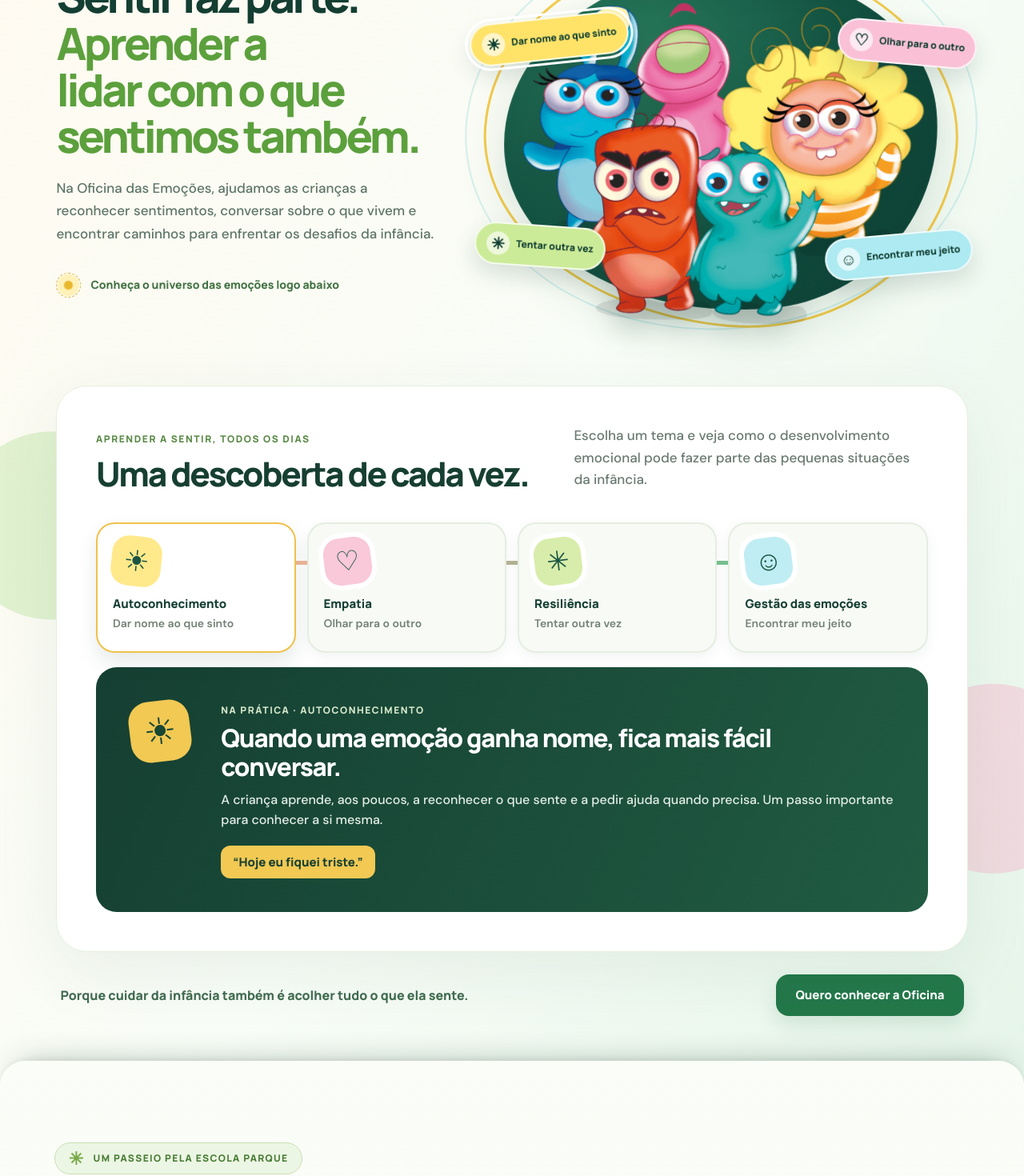
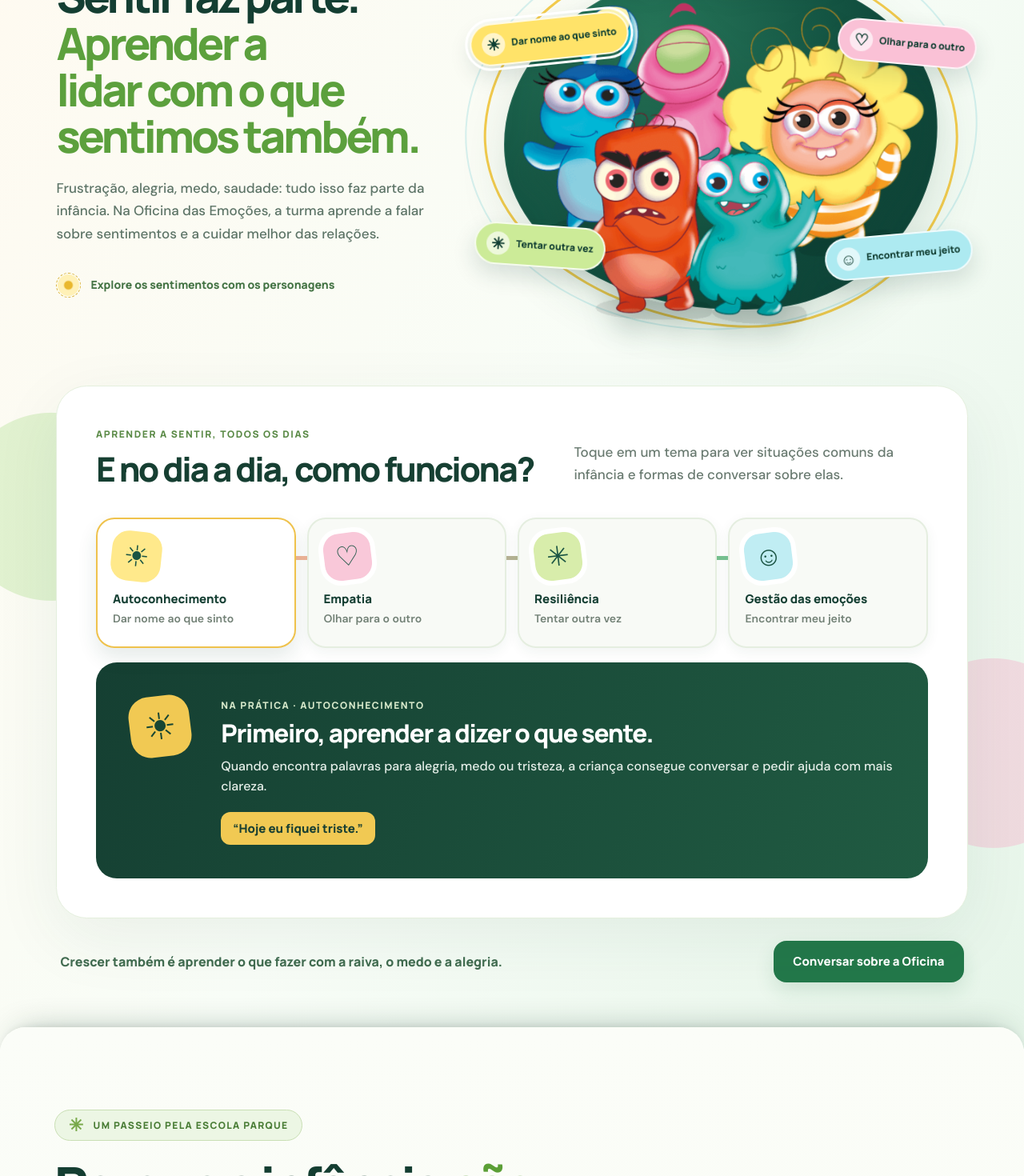
Before and after one commit to adrianoacc/SITE-EP, a Next.js app: page / in a window 1280 px wide. Shown: the part 3839-5309 px from the top of the page at 80% size. Built offline with nearby package versions, Linux system fonts and the light colour scheme.

Commit message:
copy: improve clear, natural language in app/EmotionWorld.js

```diff
--- a/app/EmotionWorld.js
+++ b/app/EmotionWorld.js
@@ -9,8 +9,8 @@ const discoveries = [
     action: 'Dar nome ao que sinto',
     symbol: '☀',
     color: 'yellow',
-    headline: 'Quando uma emoção ganha nome, fica mais fácil conversar.',
-    description: 'A criança aprende, aos poucos, a reconhecer o que sente e a pedir ajuda quando precisa. Um passo importante para conhecer a si mesma.',
+    headline: 'Primeiro, aprender a dizer o que sente.',
+    description: 'Quando encontra palavras para alegria, medo ou tristeza, a criança consegue conversar e pedir ajuda com mais clareza.',
     example: '“Hoje eu fiquei triste.”'
   },
   {
@@ -19,8 +19,8 @@ const discoveries = [
     action: 'Olhar para o outro',
     symbol: '♡',
     color: 'pink',
-    headline: 'Perceber o outro também se aprende.',
-    description: 'Nas relações do dia a dia, incentivamos escuta, respeito e atenção aos sentimentos dos colegas. Conviver é descobrir que cada pessoa sente de um jeito.',
+    headline: 'O colega também tem sentimentos.',
+    description: 'Nas brincadeiras e nos conflitos, conversamos sobre ouvir, respeitar e perceber o que o outro está vivendo.',
     example: '“Acho que meu amigo precisa de ajuda.”'
   },
   {
@@ -29,8 +29,8 @@ const discoveries = [
     action: 'Tentar outra vez',
     symbol: '✳',
     color: 'lime',
-    headline: 'Nem tudo dá certo de primeira — e tudo bem.',
-    description: 'Uma brincadeira difícil ou um desafio novo pode ensinar a lidar com frustrações, buscar alternativas e recomeçar com confiança.',
+    headline: 'Não deu certo? Dá para tentar de outro jeito.',
+    description: 'Quando uma atividade parece difícil, incentivamos a criança a experimentar alternativas, aceitar ajuda e recomeçar.',
     example: '“Não consegui ainda. Vou tentar de novo.”'
   },
   {
@@ -39,8 +39,8 @@ const discoveries = [
     action: 'Encontrar meu jeito',
     symbol: '☺',
     color: 'blue',
-    headline: 'Sentir é natural. Aprender a expressar faz diferença.',
-    description: 'Com acolhimento e orientação, a criança encontra maneiras mais saudáveis de expressar emoções, conversar sobre conflitos e enfrentar desafios.',
+    headline: 'E quando a raiva chega?',
+    description: 'Com orientação, a criança aprende a fazer uma pausa, dizer o que incomoda e buscar uma solução para o conflito.',
     example: '“Estou bravo. Preciso me acalmar.”'
   }
 ];
@@ -106,8 +106,8 @@ export default function EmotionWorld() {
         <div className="emotionWorld__copy">
           <span className="emotionWorld__eyebrow"><span aria-hidden="true">✳</span> OFICINA DAS EMOÇÕES</span>
           <h2 id="emotionWorldTitle">Sentir faz parte. <em>Aprender a lidar com o que sentimos também.</em></h2>
-          <p>Na Oficina das Emoções, ajudamos as crianças a reconhecer sentimentos, conversar sobre o que vivem e encontrar caminhos para enfrentar os desafios da infância.</p>
-          <div className="emotionWorld__invite"><span className="emotionWorld__inviteDot" aria-hidden="true"/><span>Conheça o universo das emoções logo abaixo</span></div>
+          <p>Frustração, alegria, medo, saudade: tudo isso faz parte da infância. Na Oficina das Emoções, a turma aprende a falar sobre sentimentos e a cuidar melhor das relações.</p>
+          <div className="emotionWorld__invite"><span className="emotionWorld__inviteDot" aria-hidden="true"/><span>Explore os sentimentos com os personagens</span></div>
         </div>
 
         <div className="emotionWorld__stage" aria-label="Personagens da Oficina das Emoções da Escola Parque">
@@ -137,9 +137,9 @@ export default function EmotionWorld() {
         <div className="emotionWorld__experienceHead">
           <div>
             <span className="emotionWorld__eyebrowSmall">APRENDER A SENTIR, TODOS OS DIAS</span>
-            <h3>Uma descoberta de cada vez.</h3>
+            <h3>E no dia a dia, como funciona?</h3>
           </div>
-          <p>Escolha um tema e veja como o desenvolvimento emocional pode fazer parte das pequenas situações da infância.</p>
+          <p>Toque em um tema para ver situações comuns da infância e formas de conversar sobre elas.</p>
         </div>
 
         <div className="emotionWorld__trail" role="group" aria-label="Explore os quatro temas da Oficina das Emoções">
@@ -171,8 +171,8 @@ export default function EmotionWorld() {
       </div>
 
       <div className="emotionWorld__footer">
-        <p>Porque cuidar da infância também é acolher tudo o que ela sente.</p>
-        <a href="https://wa.me/5591993371903?text=Ol%C3%A1%21%20Quero%20conhecer%20a%20Oficina%20das%20Emo%C3%A7%C3%B5es%20da%20Escola%20Parque.">Quero conhecer a Oficina</a>
+        <p>Crescer também é aprender o que fazer com a raiva, o medo e a alegria.</p>
+        <a href="https://wa.me/5591993371903?text=Ol%C3%A1%21%20Quero%20conhecer%20a%20Oficina%20das%20Emo%C3%A7%C3%B5es%20da%20Escola%20Parque.">Conversar sobre a Oficina</a>
       </div>
     </section>
   );
```
